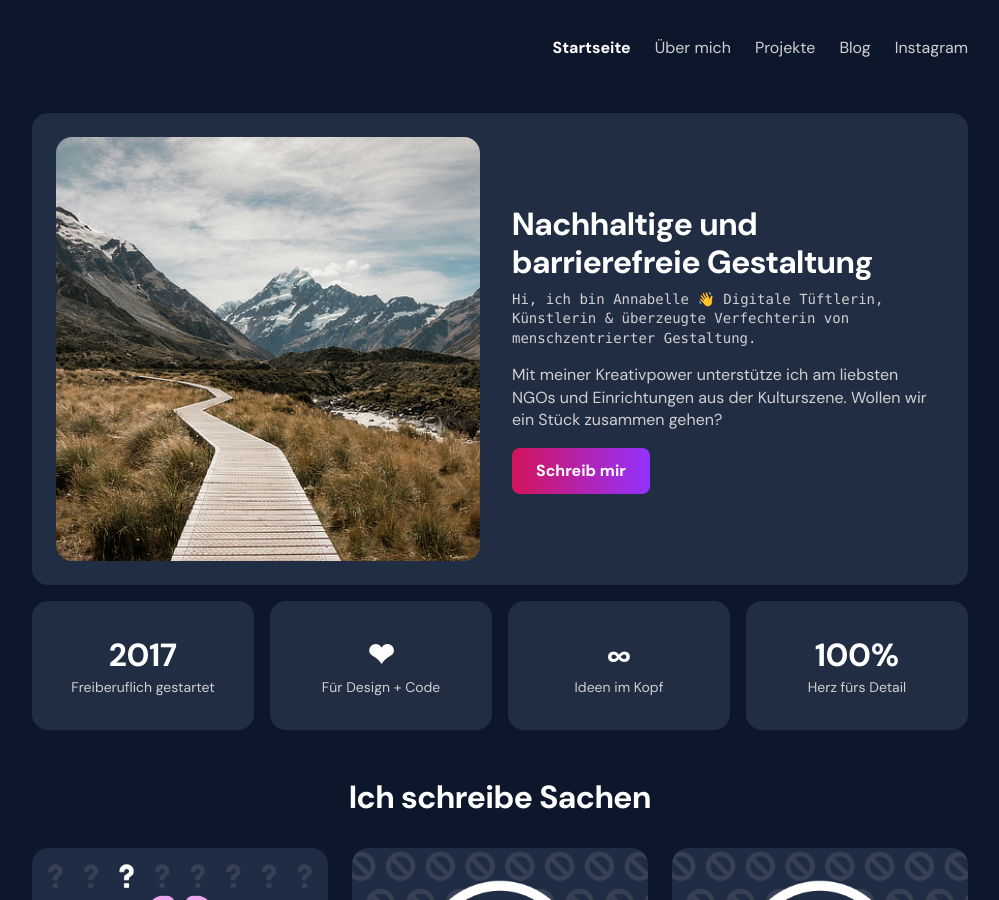
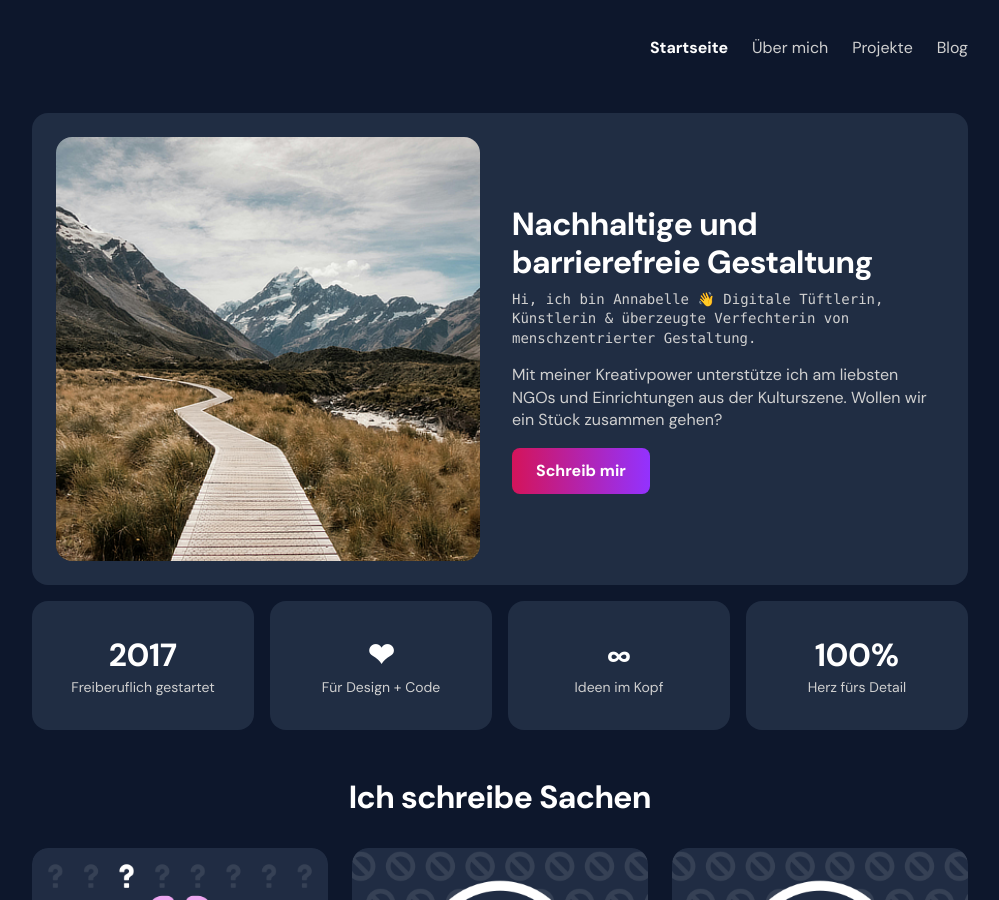
Before and after one commit to enaaacode/annabelle-feiler.github.io, a Jekyll site: the page built from index.html, in a window 1280 px wide and 900 px high. Shown: the whole window, without its empty margins (140-1139 px from the left). Built offline with Jekyll 4.4.1, drawn with Linux system fonts in a browser that asks for light colours.

Commit message:
Remove Instagram link from navigation

```diff
--- a/_data/navigation.yml
+++ b/_data/navigation.yml
@@ -9,6 +9,3 @@
 
 - title: 'Blog'
   link: '/blog'
-
-- title: 'Instagram'
-  link: '/noinsta'
```
